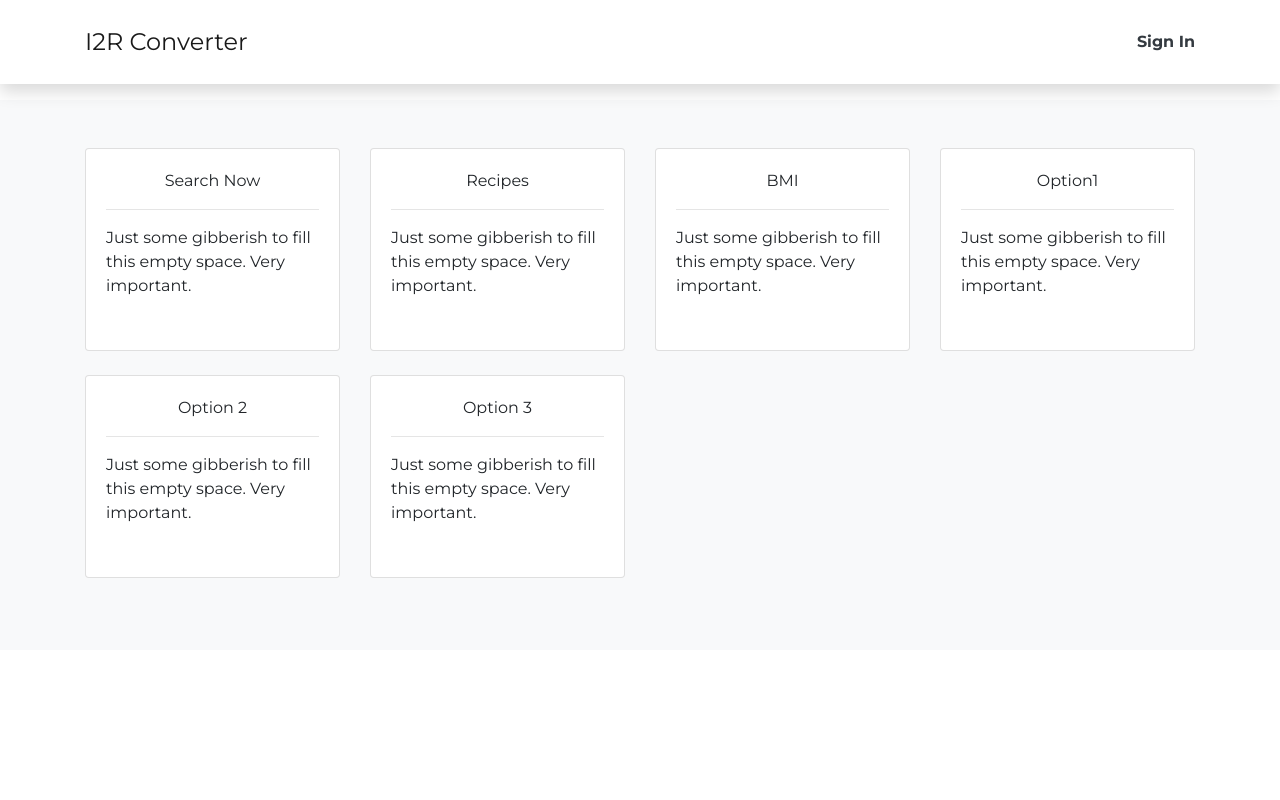
After one commit to kmth-hash/I2R_repo, a Django app: page /home/ in a window 1280 px wide. The commit adds this page. Run offline with Django 3.2, Linux system fonts and the light colour scheme; some libraries are stand-ins or nearby versions.

Commit message:
UI changes #1

```diff
--- a/myproj/assets/assets/js/myscript.js
+++ b/myproj/assets/assets/js/myscript.js
@@ -1,5 +1 @@
 // login page functions
-
-window.addEventListener('load' , function(){
-    console.log("Hello there");
-})
--- a/myproj/myproj/add_ons.py
+++ b/myproj/myproj/add_ons.py
@@ -36,7 +36,6 @@ def compare_rec(my_recipe , other_recipe):
 
 
 
-
 def return_recipes(curr_list = []):
     print(curr_list)
     my_list = []
--- a/myproj/myproj/urls.py
+++ b/myproj/myproj/urls.py
@@ -9,6 +9,8 @@ urlpatterns = [
     path('admin/', admin.site.urls),
     path('signup/' , views.signup) ,
     path('login/' , views.login) ,
+    path('home/' , views.home) ,
+    path('logout/' , views.logout) ,
     path('bmi/' , views.bmi) ,
     path('recipes/' , views.recipes) ,
     path('addRecipe/' , views.addRecipe) ,
--- a/myproj/myproj/views.py
+++ b/myproj/myproj/views.py
@@ -17,9 +17,10 @@ from keras import backend as K
 imagesToPreview = []
 predictedNames = []
 isLoggedIn = False
+item_list = ['Tomato','Rice']
+datajson = []
 
 
-datajson = []
 def predict(iurl):
     K.clear_session()
     model = load_model('vegetable_predict_3.h5')
@@ -35,6 +36,7 @@ def predict(iurl):
             break;
     prediction = labels[i]
     return prediction
+
 def signup(request):
     if request.method=='POST' :
         name = request.POST['first_name']+" "+request.POST['last_name']
@@ -51,10 +53,9 @@ def signup(request):
         else:
             messages.error(request  , " Password did not match.")
             return redirect("/signup")
+    return render(request , 'signup.html' , {})
 
 
-    return render(request , 'signup.html' , {})
-item_list = ['Tomato','Rice']
 def recipes(request):
     a=[]
     for i in item_list:
@@ -63,7 +64,7 @@ def recipes(request):
             row = cursor.fetchall()
             item = []
             for j in row:
-                print(list(j)[0])
+                #print(list(j)[0])
                 item.append(list(j)[0])
             a.append(item)
     s=[[1,2],[1,4],[1],[4]]
@@ -72,10 +73,10 @@ def recipes(request):
     x = Counter(chain.from_iterable(a))
     y = OrderedDict(x.most_common())
     final_recipe_list = list(y.keys())
-    print("final recipe id")
-    for recipe_id in final_recipe_list:
-        print(recipe_id)
-    print(x)
+    #print("final recipe id")
+    #for recipe_id in final_recipe_list:
+        #print(recipe_id)
+    #print(x)
     return render(request , 'recipes.html' , {})
 
 def login(request):
@@ -114,14 +115,23 @@ def login(request):
                 messages.error(request , "Oops! Successfully Failed to login. You can do better. Cmon")
                 return redirect("/login")
 
+    return render(request , 'login.html' , {})
 
-    return render(request , 'login.html' , {})
+def logout(request):
+    try:
+        del request.session['username']
+        messages.success(request , 'Successfully Logged out')
+    except:
+        messages.error(request , 'Error while logging out')
+        #print('Error in clearing session')
+    #return render(request , 'mainpage.html' , { 'isLoggedIn' : False , 'username' : '' })
+    return redirect('/')
 
 def mainpage(request):
     username = ''
     global isLoggedIn
     if request.session.has_key('username'):
-        print(request.session['username'])
+        #print(request.session['username'])
         isLoggedIn = True
         username = setUserName(request.session['username'])
 
@@ -146,6 +156,7 @@ def mainpage(request):
 def addRecipe(request):
     return_recipes(['egg' , 'onion' , 'butter' , 'salt', 'pepper'])
     return render(request , 'addRecipe.html' , {})
+
 def bmi(request):
     global isLoggedIn
     username = ''
@@ -161,3 +172,7 @@ def bmi(request):
             height = user_obj.height
 
     return render(request , 'bmi.html' , {'isLoggedIn' : isLoggedIn , 'username' : username , 'weight' : weight , 'height': height })
+
+def home(request):
+
+    return render(request , 'home.html' , {})
--- /dev/null
+++ b/myproj/templates/home.html
@@ -0,0 +1,170 @@
+{% load static %}
+{% block content %}
+
+<html>
+    <head>
+        <meta charset="utf-8">
+        <meta name="description" content="I2R Converter">
+        <meta name="keywords" content="BMI , Healthy , HTML , JS , Web">
+        <meta name="viewport" content="width=device-width, initial-scale=1.0, shrink-to-fit=no">
+        <link rel="shortcut icon" href="{% static 'assets/img/favicon.ico' %}" type="image/x-icon">
+        <title>I2R Converter</title>
+        <link rel="stylesheet" href="{% static 'assets/bootstrap/css/bootstrap.min.css' %}">
+        <link rel="stylesheet" href="{% static 'assets/fonts/font-awesome.min.css' %}">
+        <link rel="stylesheet" href="{% static 'assets/css/styles.css' %}">
+        <script src="{% static 'assets/js/myscript.js' %}"></script>
+        <style>
+            a{
+                color: inherit;
+                text-decoration: none !important;
+            }
+
+            a:hover{
+                color: black;
+                text-decoration: none !important;
+            }
+
+            a i{
+                color: white;
+            }
+
+            a:hover i{
+                color: red;
+                transition: 1.5s ease-out;
+            }
+
+        </style>
+
+        <script>
+
+        </script>
+
+    </head>
+    <body>
+      <nav class="navbar navbar-light shadow sticky-top bg-white clean-navbar">
+        <div class="container">
+            <a class="navbar-brand logo" href="/">I2R Converter</a>
+            <div class=""  id="navcol-1">
+                <a class="font-weight-bold ml-auto text-dark" href = "/login">Sign In</a>
+
+            </div>
+        </div>
+      </nav>
+      {% include './includes/messages.html' %}
+      <div class="p-2"></div>
+
+      <div class="album py-5 bg-light">
+        <div class="container">
+          <div class="row">
+            <div class="col-xl-3 col-md-6 col-lg-4 col-sm-12">
+                <a href="/">
+                    <div class="card mb-4 box-shadow">
+                        <div class="card-body">
+                            <p class="card-text text-center">Search Now</p>
+                            <hr/>
+                            <div class="d-flex justify-content-between align-items-right">
+                                <p>
+                                    Just some gibberish to fill this empty space. Very important.
+                                </p>
+                            </div>
+                            <i class="fa fa-search"></i>
+                        </div>
+                    </div>
+                </a>
+            </div>
+
+            <div class="col-xl-3 col-md-6 col-lg-4 col-sm-12">
+                <a href="/recipes">
+                    <div class="card mb-4 box-shadow">
+                        <div class="card-body">
+                            <p class="card-text text-center">Recipes</p>
+                            <hr/>
+                            <div class="d-flex justify-content-between align-items-right">
+                                <p>
+                                    Just some gibberish to fill this empty space. Very important.
+                                </p>
+                            </div>
+                            <i class="fa fa-cutlery"></i>
+                        </div>
+                    </div>
+                </a>
+            </div>
+
+            <div class="col-xl-3 col-md-6 col-lg-4 col-sm-12">
+                <a href="/bmi">
+                    <div class="card mb-4 box-shadow">
+                        <div class="card-body">
+                            <p class="card-text text-center">BMI</p>
+                            <hr/>
+                            <div class="d-flex justify-content-between align-items-right">
+                                <p>
+                                    Just some gibberish to fill this empty space. Very important.
+                                </p>
+                            </div>
+                            <i class="fa  fa-heart"></i>
+                        </div>
+                    </div>
+                </a>
+            </div>
+
+            <div class="col-xl-3 col-md-6 col-lg-4 col-sm-12">
+                <a href="/#">
+                    <div class="card mb-4 box-shadow">
+                        <div class="card-body">
+                            <p class="card-text text-center">Option1</p>
+                            <hr/>
+                            <div class="d-flex justify-content-between align-items-right">
+                                <p>
+                                    Just some gibberish to fill this empty space. Very important.
+                                </p>
+                            </div>
+                            <i class="fa  fa-home"></i>
+                        </div>
+                    </div>
+                </a>
+            </div>
+
+            <div class="col-xl-3 col-md-6 col-lg-4 col-sm-12">
+                <a href="/#">
+                    <div class="card mb-4 box-shadow">
+                        <div class="card-body">
+                            <p class="card-text text-center">Option 2</p>
+                            <hr/>
+                            <div class="d-flex justify-content-between align-items-right">
+                                <p>
+                                    Just some gibberish to fill this empty space. Very important.
+                                </p>
+                            </div>
+                            <i class="fa  fa-home"></i>
+                        </div>
+                    </div>
+                </a>
+            </div>
+
+            <div class="col-xl-3 col-md-6 col-lg-4 col-sm-12">
+                <a href="/#">
+                    <div class="card mb-4 box-shadow">
+                        <div class="card-body">
+                            <p class="card-text text-center">Option 3</p>
+                            <hr/>
+                            <div class="d-flex justify-content-between align-items-right">
+                                <p>
+                                    Just some gibberish to fill this empty space. Very important.
+                                </p>
+                            </div>
+                            <i class="fa  fa-home"></i>
+                        </div>
+                    </div>
+                </a>
+            </div>
+
+          </div>
+        </div>
+      </div>
+
+
+
+    </body>
+</html>
+
+{% endblock content %}
--- a/myproj/templates/mainpage.html
+++ b/myproj/templates/mainpage.html
@@ -22,8 +22,12 @@
         <div class="container">
             <a class="navbar-brand logo" href="/">I2R Converter</a>
             <div class=""  id="navcol-1">
+
                 {% if isLoggedIn %}
                 <label> {{username}} </label>
+                <a href="/logout" >
+                    <i class="fa fa-sign-out" data-bs-hover-animate="pulse" style="margin-left: 10px;color: rgb(62,140,228);"></i>
+                </a>
                 {% else %}
                 <a href = "/login" class="ml-auto btn btn-light font-weight-bold" >Login</a>
 
@@ -31,7 +35,9 @@
             </div>
         </div>
     </nav>
+
     {% include './includes/messages.html' %}
+
     <main class="page login-page">
         <section class="clean-block clean-form dark">
             <div class="container">
```
Also changed, not shown: myproj/templates/bmi.html (indentation only). Lines whose indentation alone changed are shown as unchanged.
